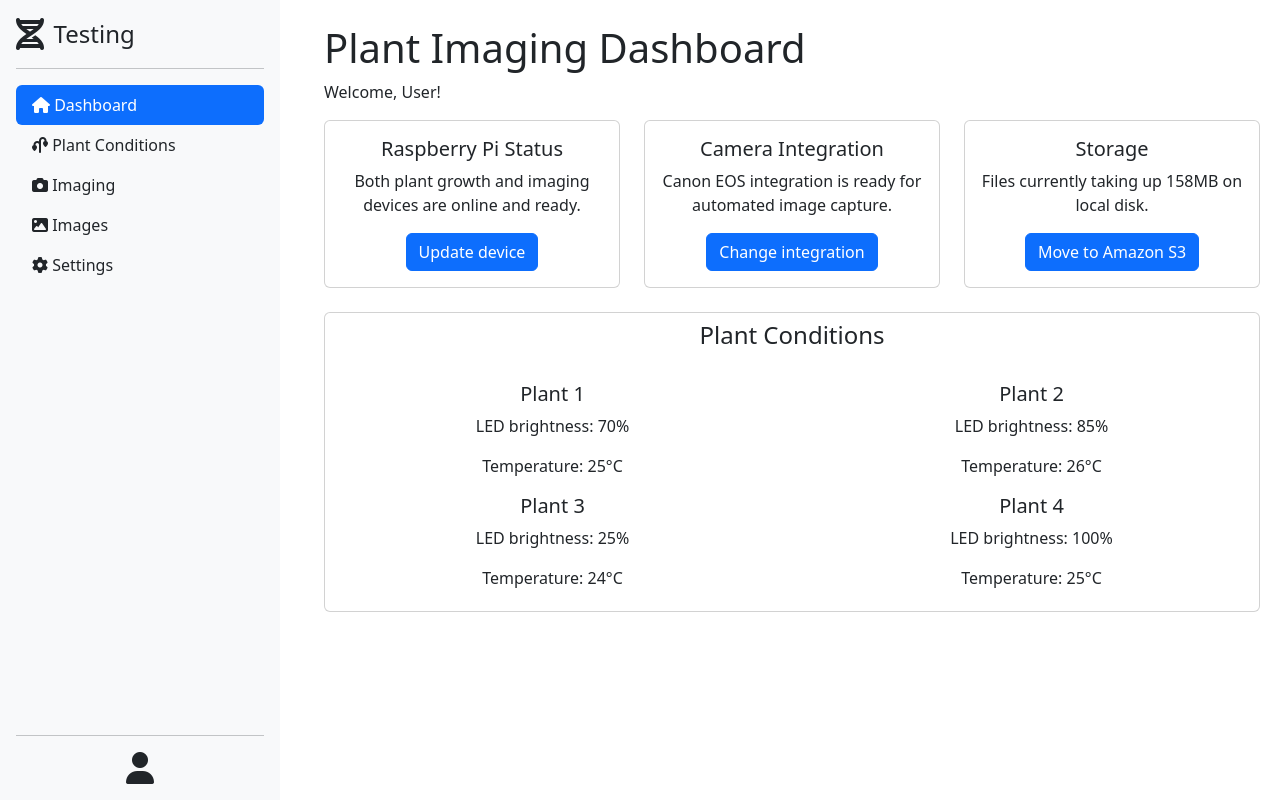
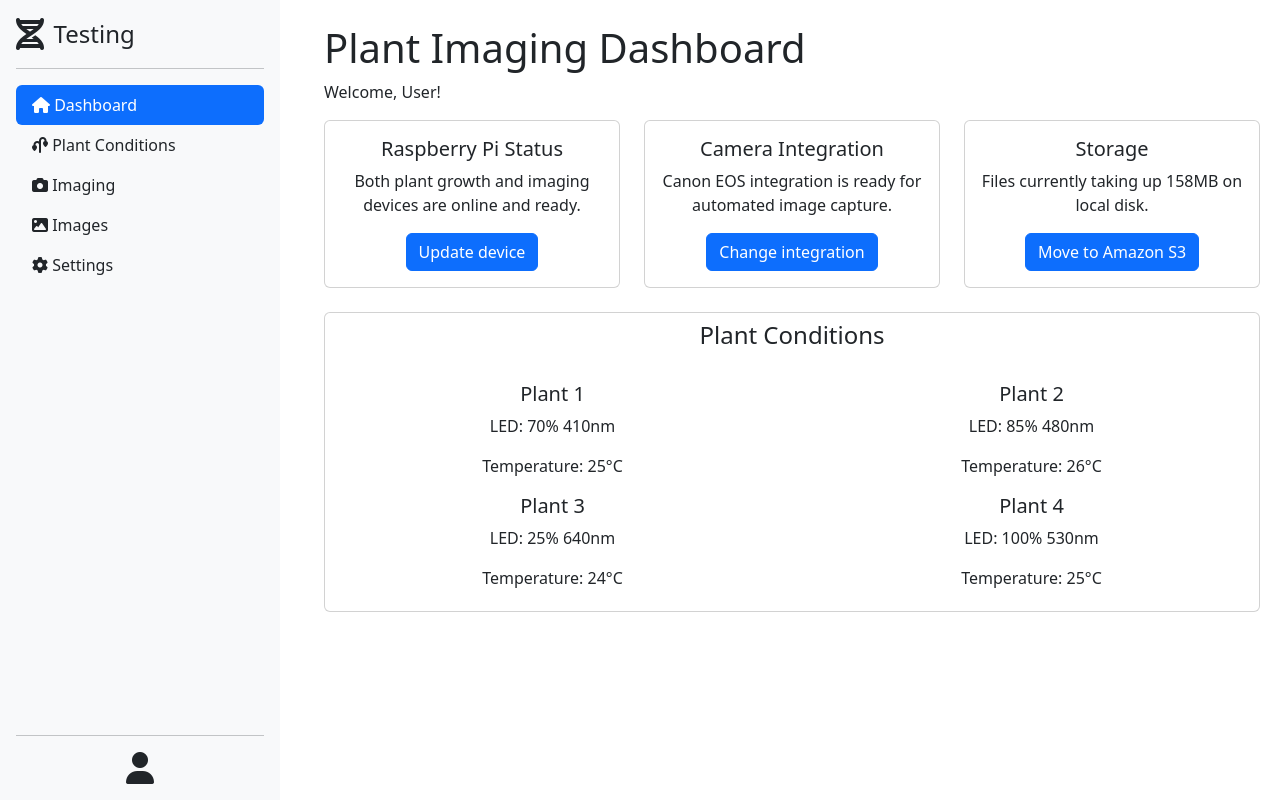
Before and after one commit to aliameur/dapp_plant_imaging, a Flask app: page /user/ in a window 1280 px wide. Run offline with Flask 2, Linux system fonts and the light colour scheme; some libraries are stand-ins or nearby versions.

Commit message:
Add led wavelength monitor

```diff
--- a/templates/index.html
+++ b/templates/index.html
@@ -98,24 +98,24 @@
                     <div class="row align-items-center mt-4">
                         <div class="col">
                             <h5>Plant 1</h5>
-                            <p>LED brightness: 70%</p>
+                            <p>LED: 70% 410nm</p>
                             <p>Temperature: 25°C</p>
                         </div>
                         <div class="col">
                             <h5>Plant 2</h5>
-                            <p>LED brightness: 85%</p>
+                            <p>LED: 85% 480nm</p>
                             <p>Temperature: 26°C</p>
                         </div>
                     </div>
                     <div class="row align-items-center">
                         <div class="col">
                             <h5>Plant 3</h5>
-                            <p>LED brightness: 25%</p>
+                            <p>LED: 25% 640nm</p>
                             <p>Temperature: 24°C</p>
                         </div>
                         <div class="col">
                             <h5>Plant 4</h5>
-                            <p>LED brightness: 100%</p>
+                            <p>LED: 100% 530nm</p>
                             <p>Temperature: 25°C</p>
                         </div>
                     </div>
```
